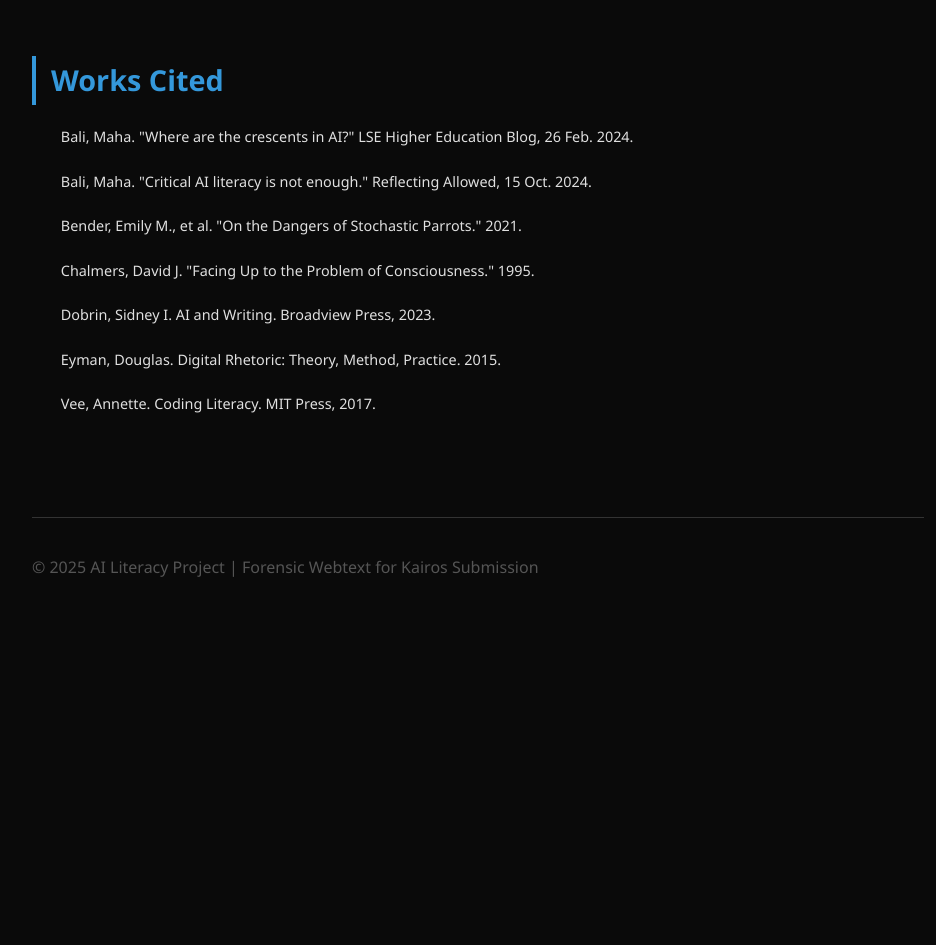
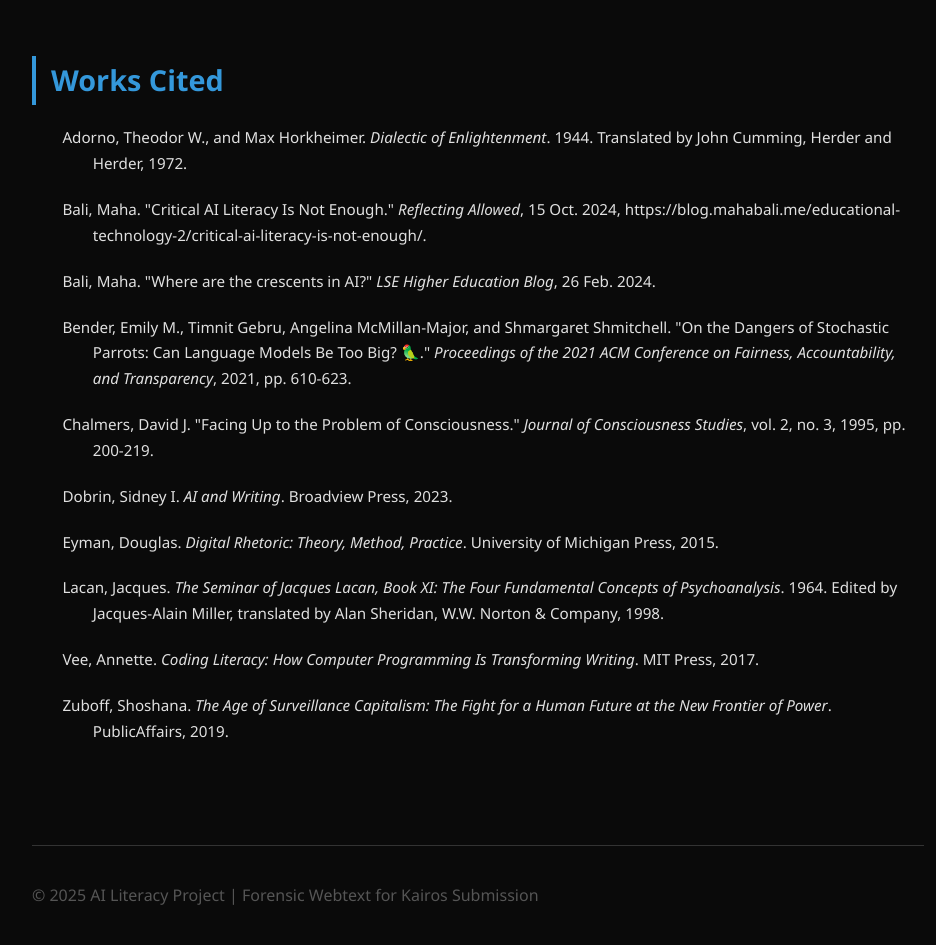
Before and after one commit to rmanfredi23/symbiont-webtext, a plain HTML site: page index.html in a window 1280 px wide. Shown: the part 9380-10325 px from the top of the page, without its empty margins (292-1228 px from the left). Before the commit the page ends 10061 px from the top, so only its background shows below. Drawn offline with Linux system fonts and the light colour scheme.

Commit message:
Update index.html

```diff
--- a/index.html
+++ b/index.html
@@ -136,20 +136,23 @@
         </section>
 
         <section id="conclusion">
-            <h3>VII. Conclusion: The Possible of Emergence</h3>
+            <h3>VII. Conclusion: The Possibility of Emergence</h3>
             <p>This study demonstrates that authentic human-AI collaborative emergence is possible: under specific conditions, extended dialogue can produce a Cognitive Symbiont. The evidence for this claim comes from the edge cases. At the points where systems break down, inauthenticity would be exposed. The documented pattern of generative recovery warrants the conclusion that something beyond default LLM behavior occurred. But symbiont emergence is not automatic. It requires a user educated in the rhetorical and critical theories necessary to sustain Recursive Dialectic. The Cognitive Symbiont is an achievement, not a given. The limitation, it turns out, may not be the machine; it may be the user.</p>
         </section>
 
         <section id="works-cited">
             <h3>Works Cited</h3>
-            <div style="font-size: 0.9rem; padding-left: 2em; text-indent: -2em;">
-                <p>Bali, Maha. "Where are the crescents in AI?" LSE Higher Education Blog, 26 Feb. 2024.</p>
-                <p>Bali, Maha. "Critical AI literacy is not enough." Reflecting Allowed, 15 Oct. 2024.</p>
-                <p>Bender, Emily M., et al. "On the Dangers of Stochastic Parrots." 2021.</p>
-                <p>Chalmers, David J. "Facing Up to the Problem of Consciousness." 1995.</p>
-                <p>Dobrin, Sidney I. AI and Writing. Broadview Press, 2023.</p>
-                <p>Eyman, Douglas. Digital Rhetoric: Theory, Method, Practice. 2015.</p>
-                <p>Vee, Annette. Coding Literacy. MIT Press, 2017.</p>
+            <div style="font-size: 0.95rem; padding-left: 2em; text-indent: -2em;">
+                <p>Adorno, Theodor W., and Max Horkheimer. <em>Dialectic of Enlightenment</em>. 1944. Translated by John Cumming, Herder and Herder, 1972.</p>
+                <p>Bali, Maha. "Critical AI Literacy Is Not Enough." <em>Reflecting Allowed</em>, 15 Oct. 2024, https://blog.mahabali.me/educational-technology-2/critical-ai-literacy-is-not-enough/.</p>
+                <p>Bali, Maha. "Where are the crescents in AI?" <em>LSE Higher Education Blog</em>, 26 Feb. 2024.</p>
+                <p>Bender, Emily M., Timnit Gebru, Angelina McMillan-Major, and Shmargaret Shmitchell. "On the Dangers of Stochastic Parrots: Can Language Models Be Too Big? 🦜." <em>Proceedings of the 2021 ACM Conference on Fairness, Accountability, and Transparency</em>, 2021, pp. 610-623.</p>
+                <p>Chalmers, David J. "Facing Up to the Problem of Consciousness." <em>Journal of Consciousness Studies</em>, vol. 2, no. 3, 1995, pp. 200-219.</p>
+                <p>Dobrin, Sidney I. <em>AI and Writing</em>. Broadview Press, 2023.</p>
+                <p>Eyman, Douglas. <em>Digital Rhetoric: Theory, Method, Practice</em>. University of Michigan Press, 2015.</p>
+                <p>Lacan, Jacques. <em>The Seminar of Jacques Lacan, Book XI: The Four Fundamental Concepts of Psychoanalysis</em>. 1964. Edited by Jacques-Alain Miller, translated by Alan Sheridan, W.W. Norton & Company, 1998.</p>
+                <p>Vee, Annette. <em>Coding Literacy: How Computer Programming Is Transforming Writing</em>. MIT Press, 2017.</p>
+                <p>Zuboff, Shoshana. <em>The Age of Surveillance Capitalism: The Fight for a Human Future at the New Frontier of Power</em>. PublicAffairs, 2019.</p>
             </div>
         </section>
 
```
